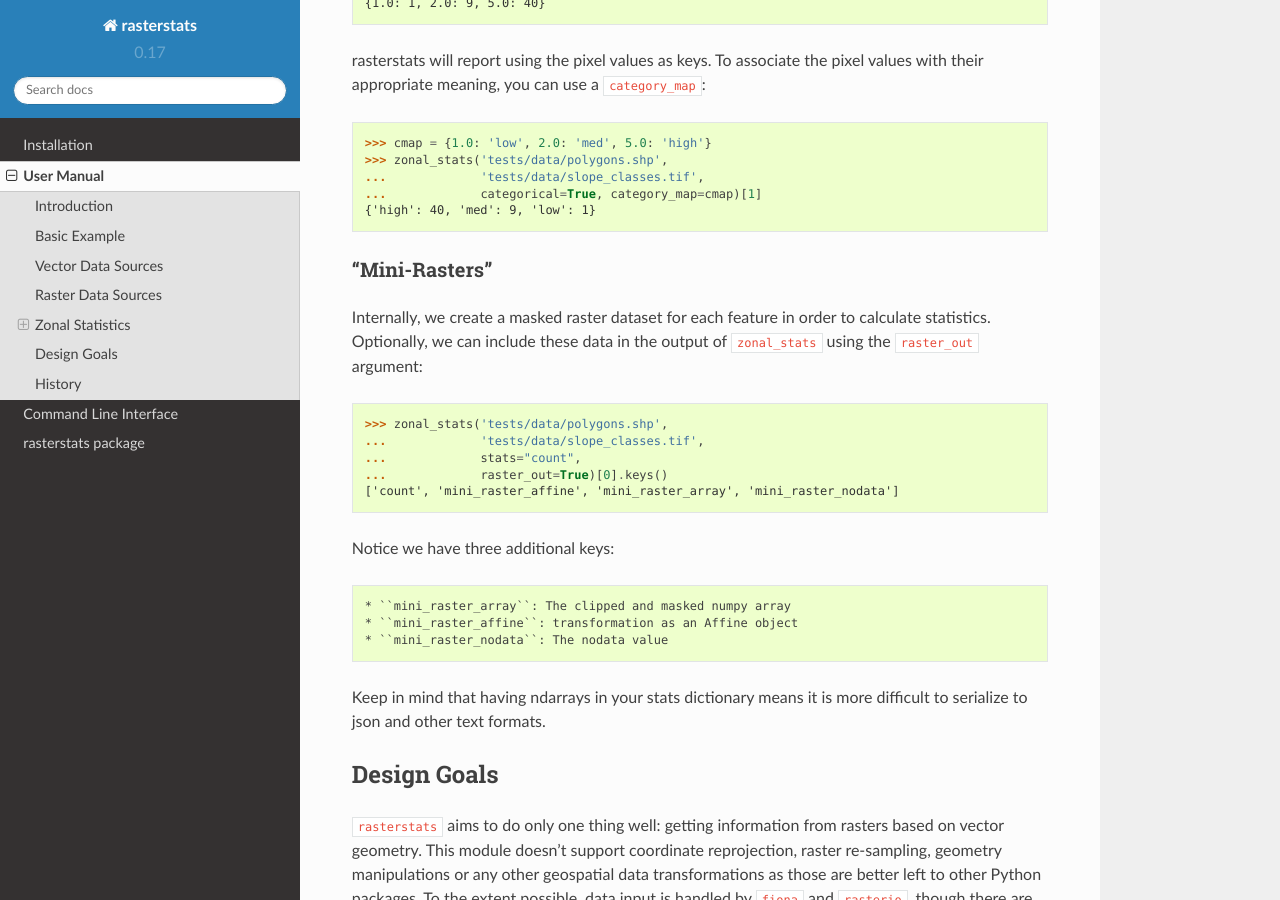
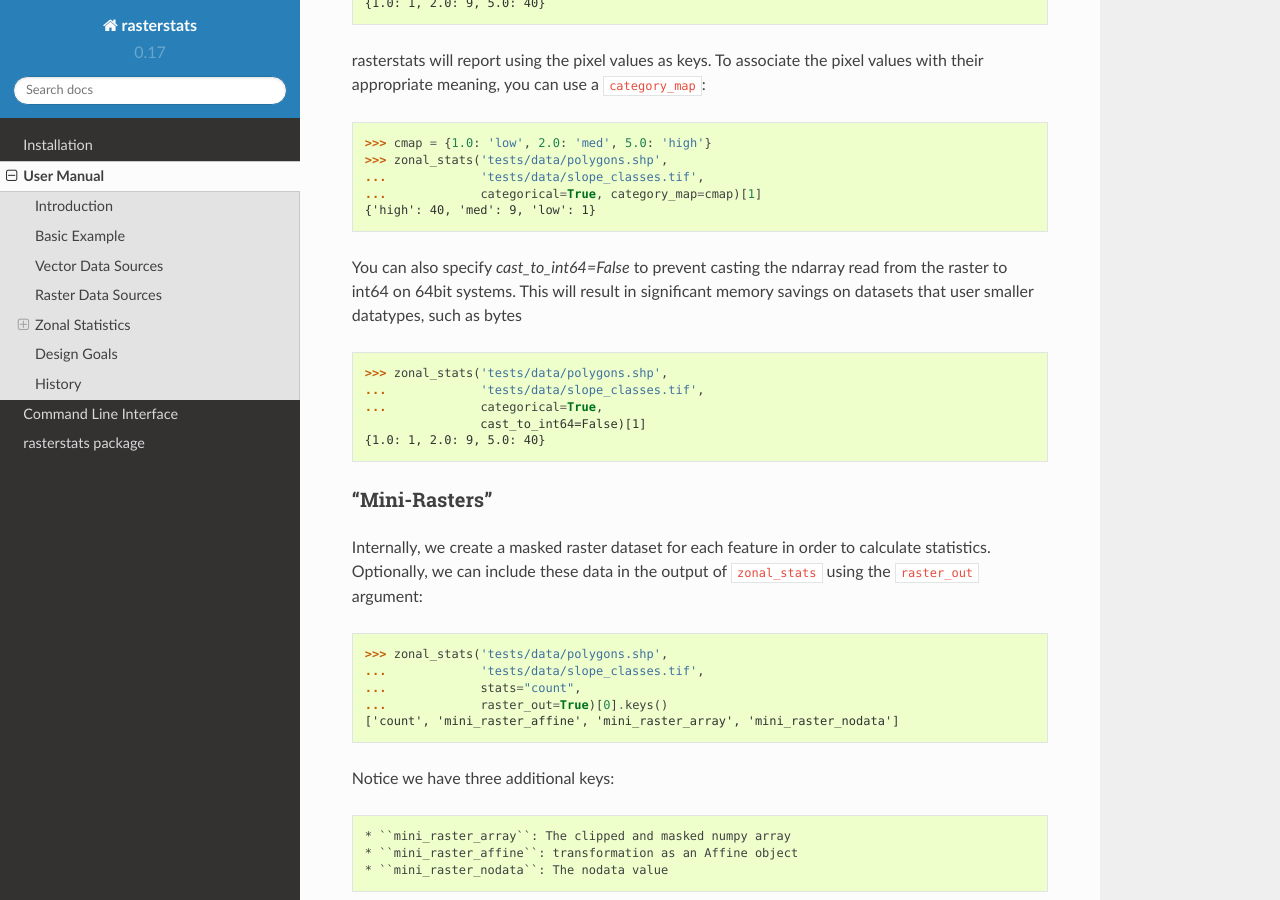
Before and after one commit to perrygeo/python-rasterstats, a Sphinx documentation site: the page built from docs/manual.rst, in a window 1280 px wide and 900 px high, scrolled down 6029 px. Built offline with Sphinx 7.4.7 and the Read the Docs theme 2.0.0, drawn with Linux system fonts in a browser that asks for light colours.

Commit message:
Add a note about cast_to_int64 in manual

```diff
--- a/docs/manual.rst
+++ b/docs/manual.rst
@@ -253,6 +253,16 @@ you can use a ``category_map``::
     ...             categorical=True, category_map=cmap)[1]
     {'high': 40, 'med': 9, 'low': 1}
 
+You can also specify `cast_to_int64=False` to prevent casting the ndarray
+read from the raster to int64 on 64bit systems.  This will result in significant
+memory savings on datasets that user smaller datatypes, such as bytes ::
+
+    >>> zonal_stats('tests/data/polygons.shp',
+    ...             'tests/data/slope_classes.tif',
+    ...             categorical=True,
+                    cast_to_int64=False)[1]
+    {1.0: 1, 2.0: 9, 5.0: 40}
+
 "Mini-Rasters"
 ^^^^^^^^^^^^^^^
 
```
